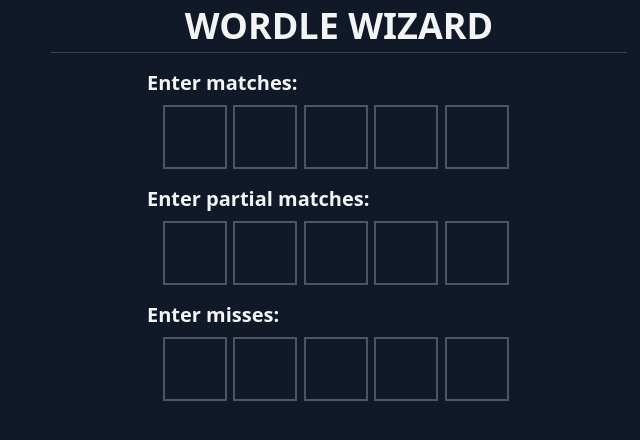
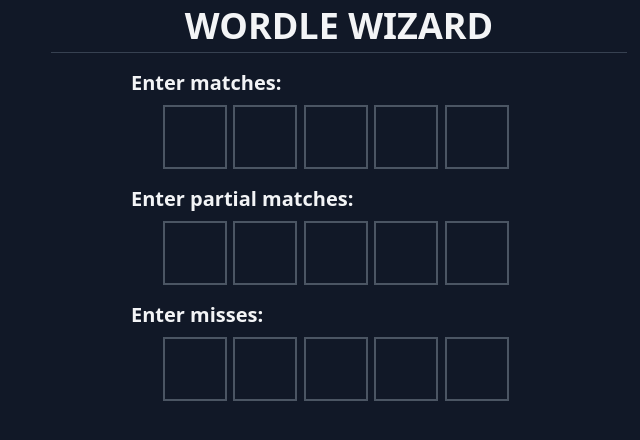
Before and after one commit to ohheyjosh/wordle-wizard, a Next.js app: page / in a window 1280 px wide. Shown: the top 440 px of the page, without its empty margins (301-941 px from the left). Built offline with nearby package versions, Linux system fonts and the light colour scheme.

Commit message:
indentation tweak

```diff
--- a/pages/index.tsx
+++ b/pages/index.tsx
@@ -21,7 +21,7 @@
 
   return (
     <Layout title="Wordle Wizard">
-      <h2 className="m-2 mt-4 text-xl font-bold sm:ml-24">Enter matches:</h2>
+      <h2 className="m-2 mt-4 text-xl font-bold sm:ml-20">Enter matches:</h2>
       <InputRow
         input={matches}
         onInput={setMatches}
@@ -29,7 +29,7 @@
         editing={editing}
         setEditing={setEditing}
       />
-      <h2 className="m-2 mt-4 text-xl font-bold sm:ml-24">
+      <h2 className="m-2 mt-4 text-xl font-bold sm:ml-20">
         Enter partial matches:
       </h2>
       <InputRow
@@ -39,7 +39,7 @@
         editing={editing}
         setEditing={setEditing}
       />
-      <h2 className="max-w-lg m-2 mt-4 text-xl font-bold sm:ml-24">
+      <h2 className="max-w-lg m-2 mt-4 text-xl font-bold sm:ml-20">
         Enter misses:
       </h2>
       <InputRow
@@ -49,7 +49,7 @@
         editing={editing}
         setEditing={setEditing}
       />
-      <h2 className="m-2 mt-8 text-xl font-bold sm:ml-24">
+      <h2 className="m-2 mt-8 text-xl font-bold sm:ml-20">
         {results.length ? 'Possible answers:' : ''}
       </h2>
       <ul className="grid justify-center w-full max-w-md grid-cols-3 gap-6 px-12 mx-auto mb-12 text-3xl font-bold">
```
